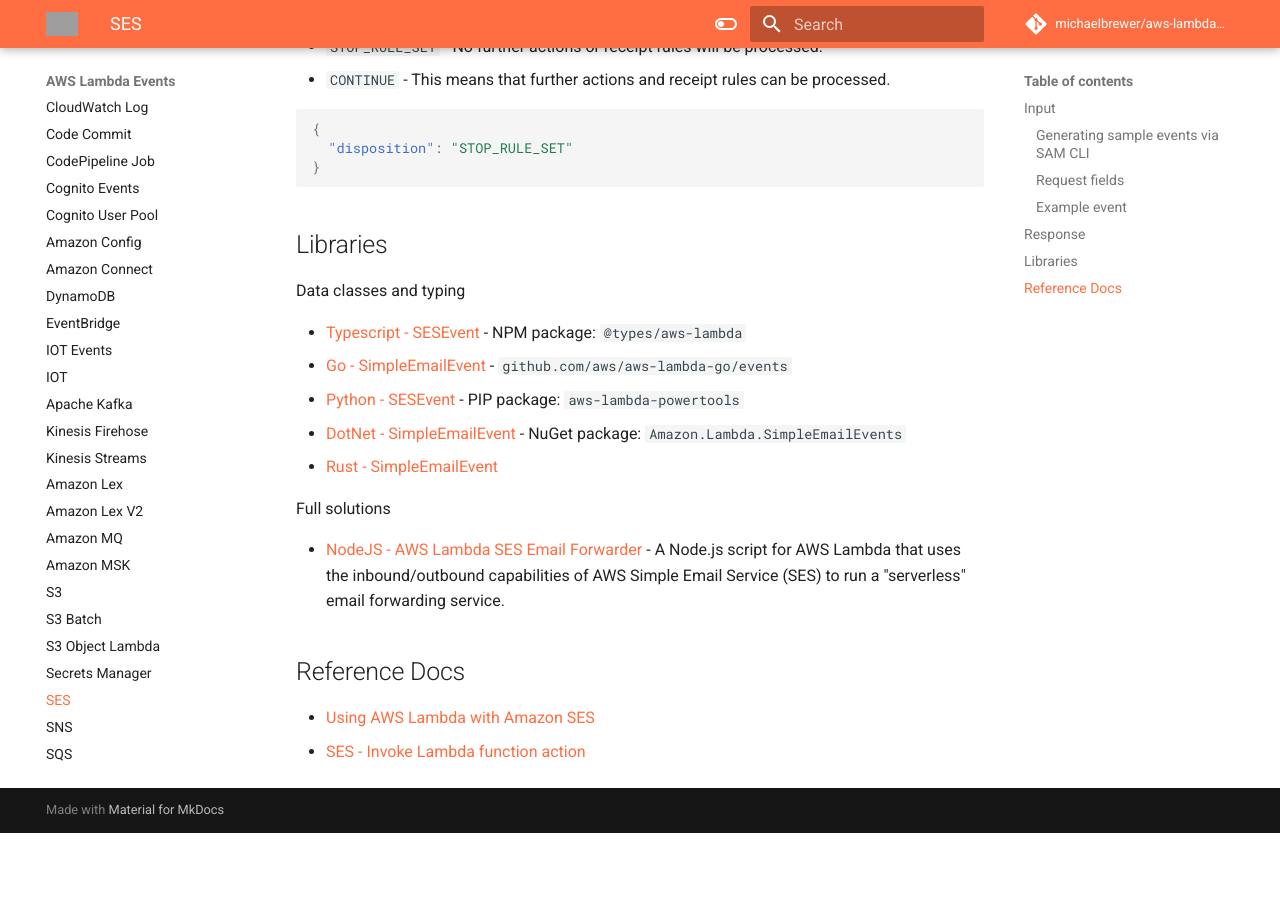
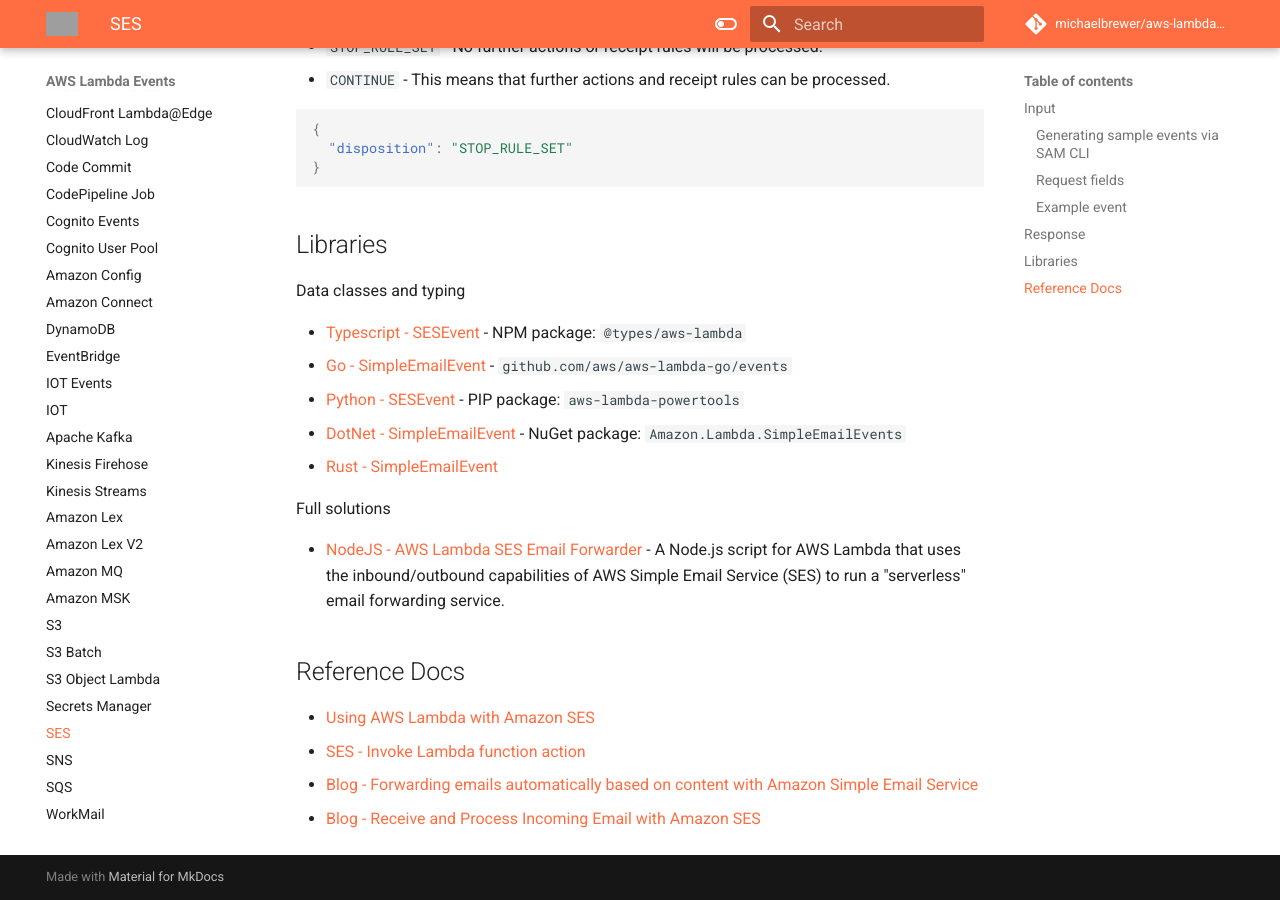
Before and after one commit to michaelbrewer/aws-lambda-events, an MkDocs documentation site: the page built from docs/ses.md, in a window 1280 px wide and 900 px high, scrolled down 6564 px. Built offline with MkDocs 1.6.1 and Material for MkDocs 9.7.7, drawn with Linux system fonts in a browser that asks for light colours; comment, search, counter and statistics services are not loaded; before the commit the page ends 7397 px from its top, so only the background shows below that; grey boxes are pictures that could not be loaded.

Commit message:
Update ses.md

```diff
--- a/docs/ses.md
+++ b/docs/ses.md
@@ -274,3 +274,5 @@
 
 - [Using AWS Lambda with Amazon SES](https://docs.aws.amazon.com/lambda/latest/dg/services-ses.html)
 - [SES - Invoke Lambda function action](https://docs.aws.amazon.com/ses/latest/dg/receiving-email-action-lambda.html)
+- [Blog - Forwarding emails automatically based on content with Amazon Simple Email Service](https://aws.amazon.com/blogs/messaging-and-targeting/forwarding-emails-automatically-based-on-content-with-amazon-simple-email-service/)
+- [Blog - Receive and Process Incoming Email with Amazon SES](https://aws.amazon.com/blogs/aws/new-receive-and-process-incoming-email-with-amazon-ses/)
```
